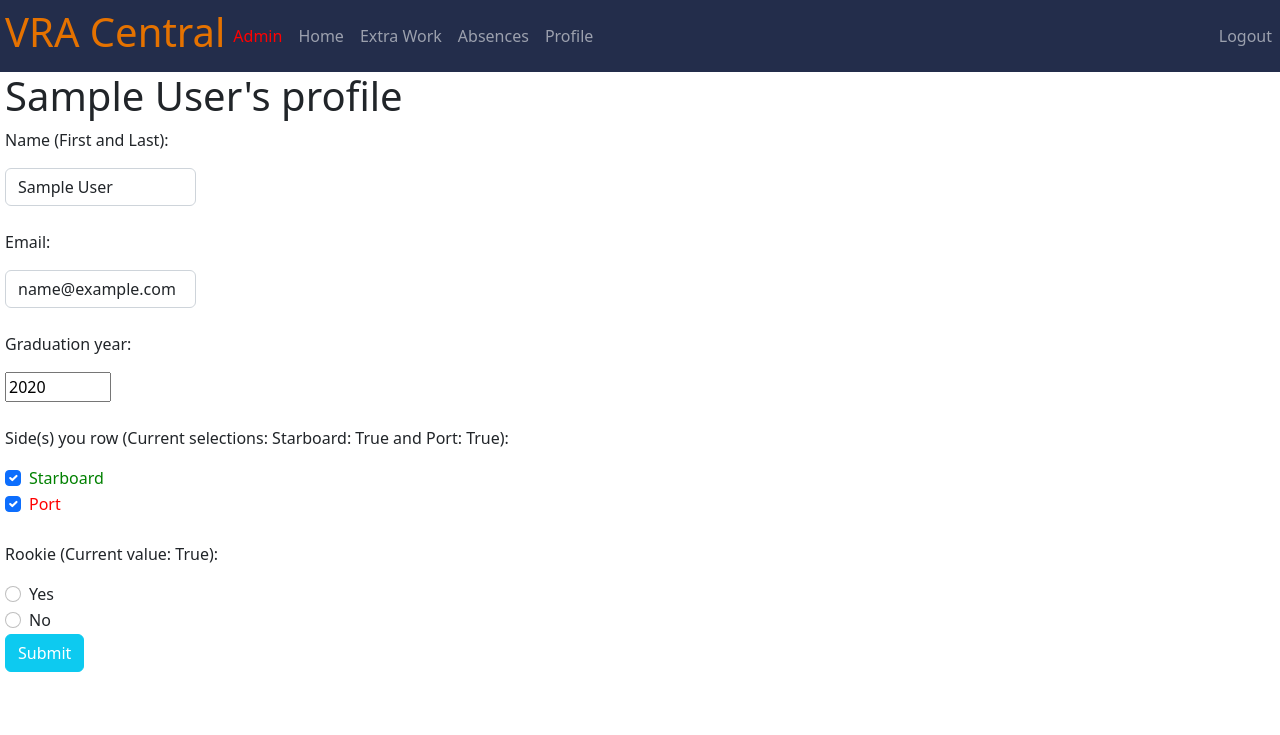
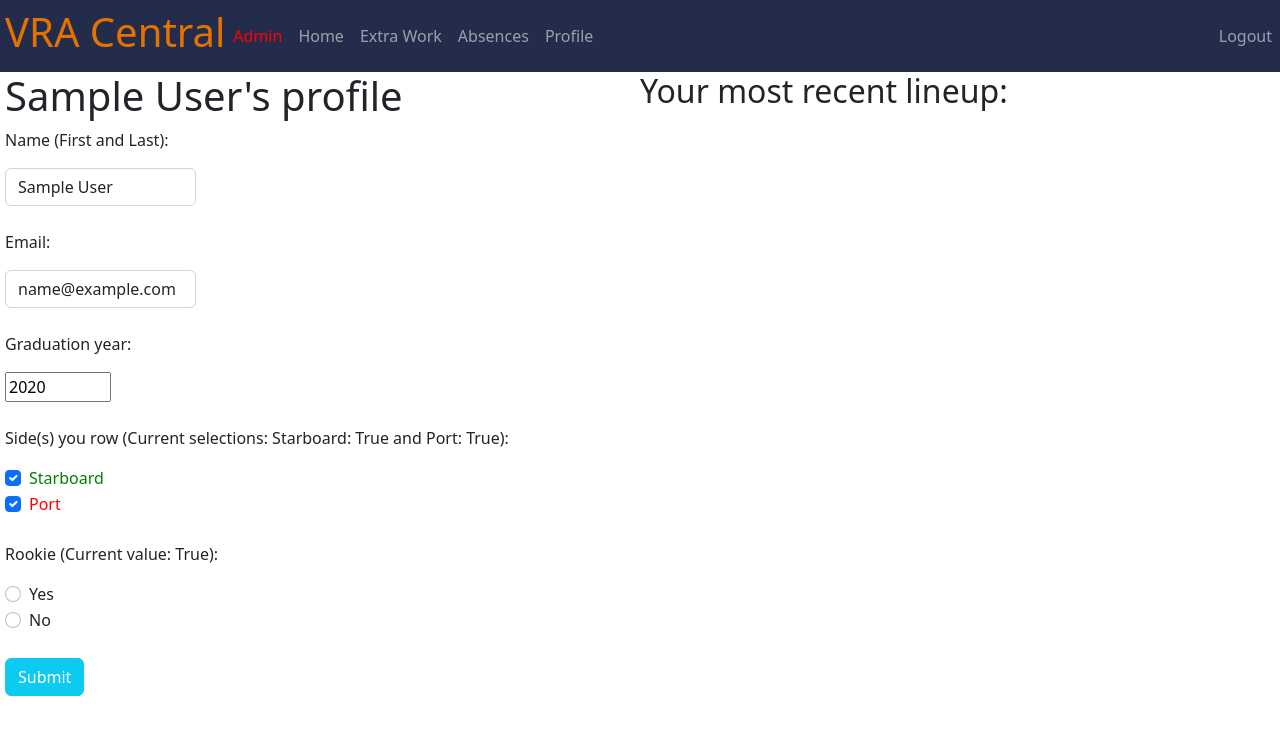
Before and after one commit to nfl6fh/central_app, a Django app: page /profile in a window 1280 px wide. Shown: the top 735 px of the page. Run offline with Django 4.2, Linux system fonts and the light colour scheme; a user stored in the database is signed in; tables that the repository leaves empty hold one stand-in row (values such as "Sample post"); data that the repository does not hold is empty; some libraries are stand-ins or nearby versions.

Commit message:
styling of forms

```diff
--- a/central/templates/central/index.html
+++ b/central/templates/central/index.html
@@ -45,14 +45,17 @@
                         <p>Name (First and Last):</p>
                         <input type="text" class="form-control" name="name"/>
                     </div>
+                    <br>
                     <div class="form-group" style="width: 30%">
                         <p>Email:</p>
                         <input type="email" class="form-control" name="email"/>
                     </div>
+                    <br>
                     <div class="form-group">
                         <p>Graduation year:</p>
                         <input name="grad_year" type="number" min="2024" max="2099" step="1" value="2024"/>
                     </div>
+                    <br>
                     <div class="form-group">
                         <p>Select which side(s) you row:</p>
                         <div class="form-check">
@@ -64,6 +67,7 @@
                             <label for="is_port" style="color: red">Port</label>
                         </div>
                     </div>
+                    <br>
                     <div class="form-group">
                         <p>Are you a rookie?</p>
                         <div class="form-check">
@@ -75,6 +79,7 @@
                             <label for="is_rookie">No</label>
                         </div>
                 </fieldset>
+                <br>
                 {% buttons %}
                     <button class="btn btn-info my-2 my-sm-0" style="color: white" type="submit">Submit</button>
                 {% endbuttons %}
--- a/central/templates/central/profile.html
+++ b/central/templates/central/profile.html
@@ -20,9 +20,9 @@
     });
 </script>
 
-        <div style="margin-left: 5px; margin-right: 5px">
-            <h1>{{ user.user.name }}'s profile</h1>
+        <div style="margin-left: 5px; margin-right: 5px; display: flex">
             <div name="edit_user" style="width: 50%">
+                <h1>{{ user.user.name }}'s profile</h1>
                 <form action="{% url 'central:edit_user' user.id %}" method="post">
                     {% csrf_token %}
                 <fieldset>
@@ -64,11 +64,15 @@
                             <label for="is_rookie">No</label>
                         </div>
                 </fieldset>
+                <br>
                 {% buttons %}
                     <button class="btn btn-info my-2 my-sm-0" style="color: white" type="submit">Submit</button>
                 {% endbuttons %}
                 </form>
             </div>
+            <div>
+                <h2>Your most recent lineup:</h2>
+            </div>
         </div>
     </body>
 </html>
```
